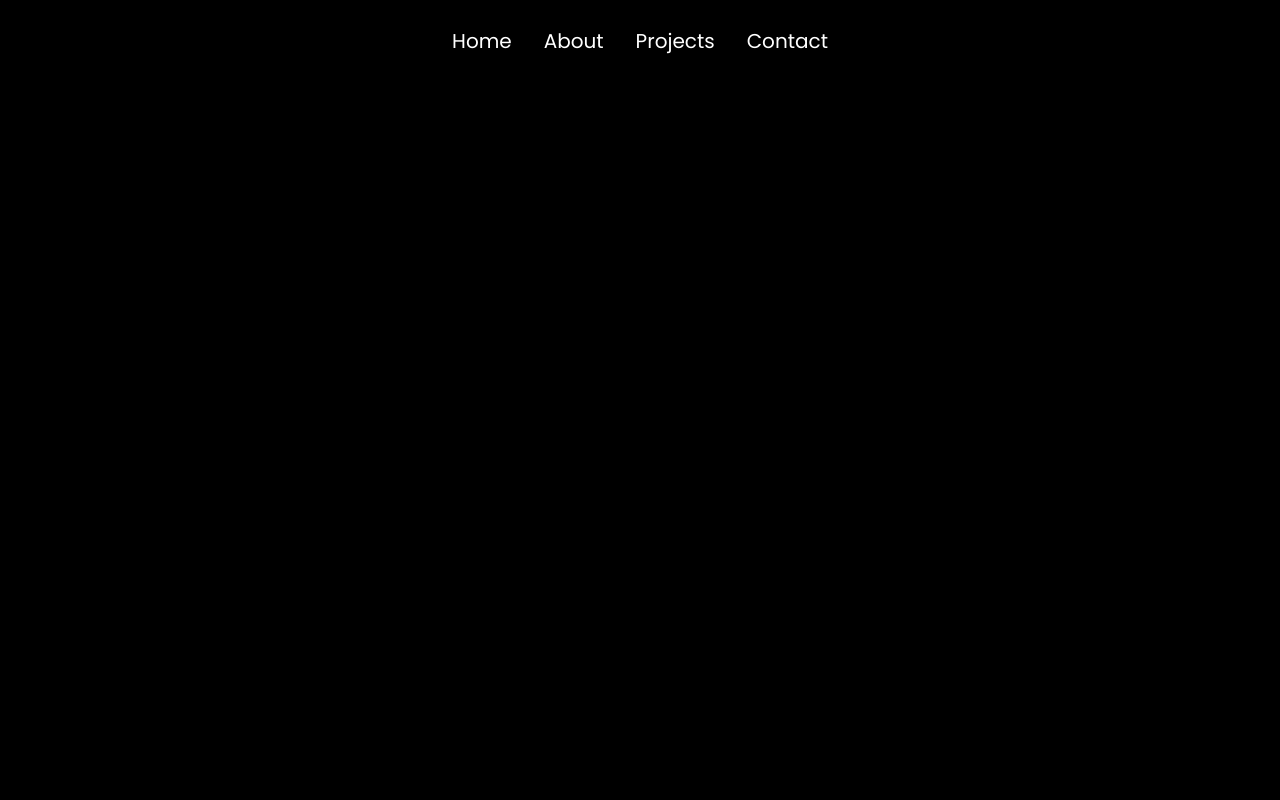
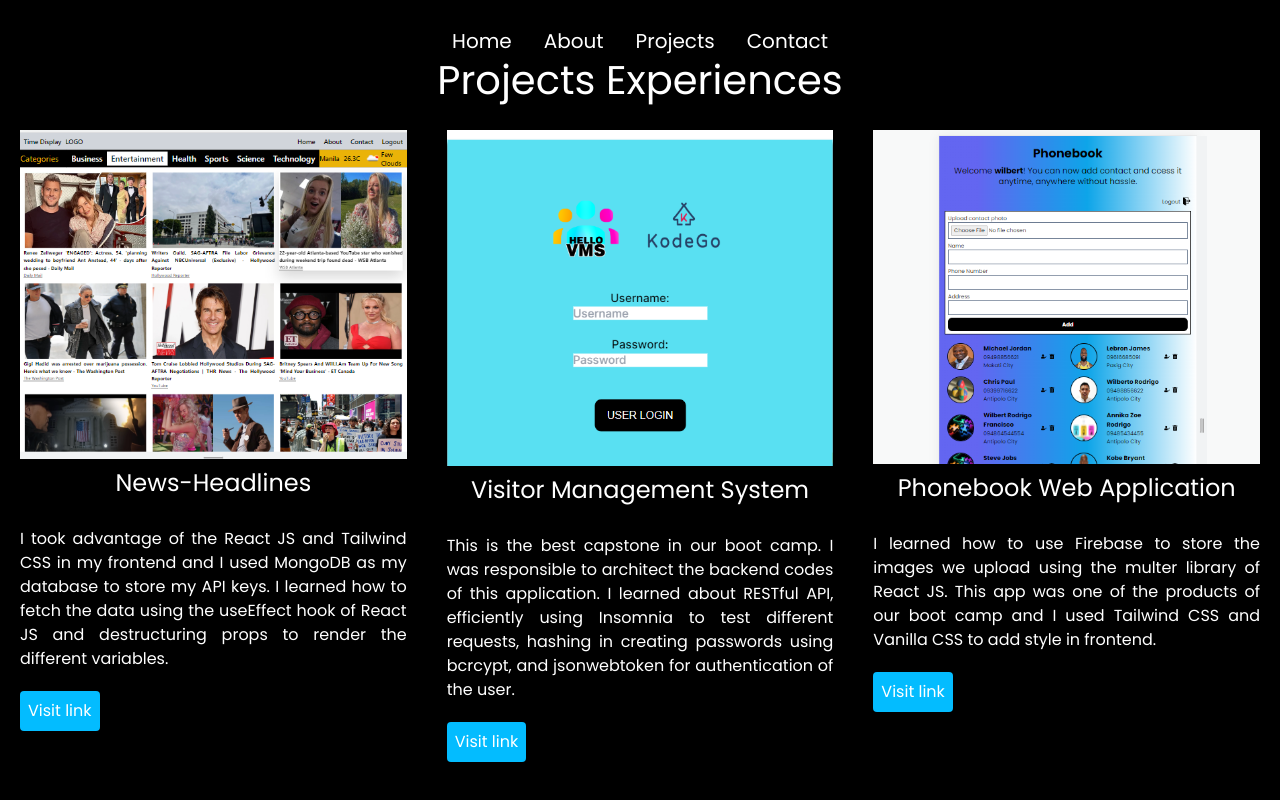
Before and after one commit to wfrotj/itsmetreb, a React (Vite) app: page /projects in a window 1280 px wide. Built offline with nearby package versions, Linux system fonts and the light colour scheme.

Commit message:
editing vite to outDir:dist

```diff
--- a/src/App.jsx
+++ b/src/App.jsx
@@ -16,14 +16,16 @@ import Rootlayout from "./layouts/Rootlayout";
 
 function App() {
   return (
-    <Routes>
-      <Route path="/" element={<Rootlayout />}>
+    <>
+      <Rootlayout />
+      <Routes>
+        <Route path="/" element={<Rootlayout />} />
         <Route index element={<Home />} />
         <Route path="/about" element={<About />} />
         <Route path="/contact" element={<Contact />} />
         <Route path="/projects" element={<Projects />} />
-      </Route>
-    </Routes>
+      </Routes>
+    </>
   );
 }
 
--- a/src/navbarpages/Projects.jsx
+++ b/src/navbarpages/Projects.jsx
@@ -25,7 +25,10 @@ function Projects() {
               destructuring props to render the different variables.
             </Card.Text>
             <Button className="cards-btn">
-              <a href="https://news-headlines.onrender.com" target="_blank">
+              <a
+                href="https://breaking-news-rust.vercel.app/entertainment"
+                target="_blank"
+              >
                 Visit link
               </a>
             </Button>
```
Also changed, not shown: vercel.json (renamed from src/vercel.json).
